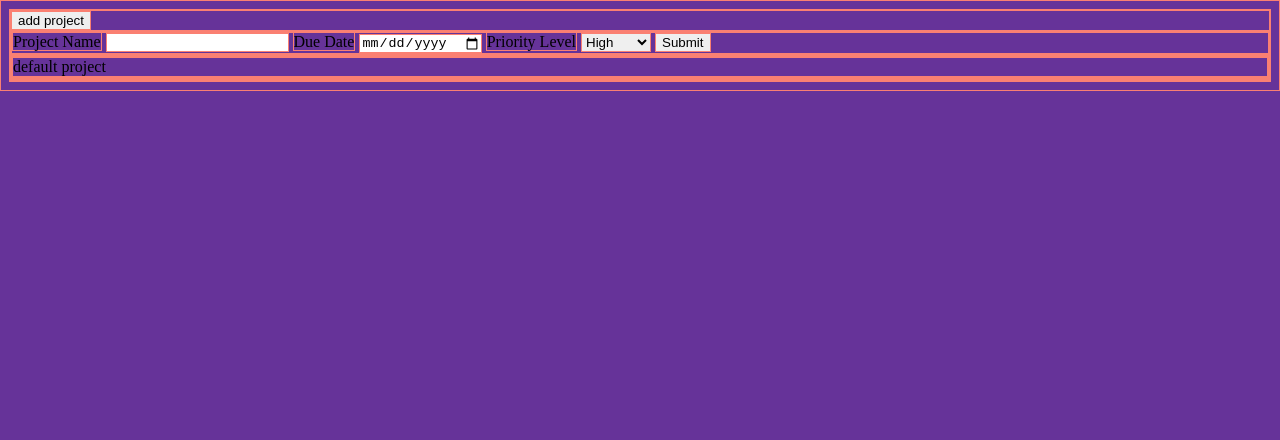
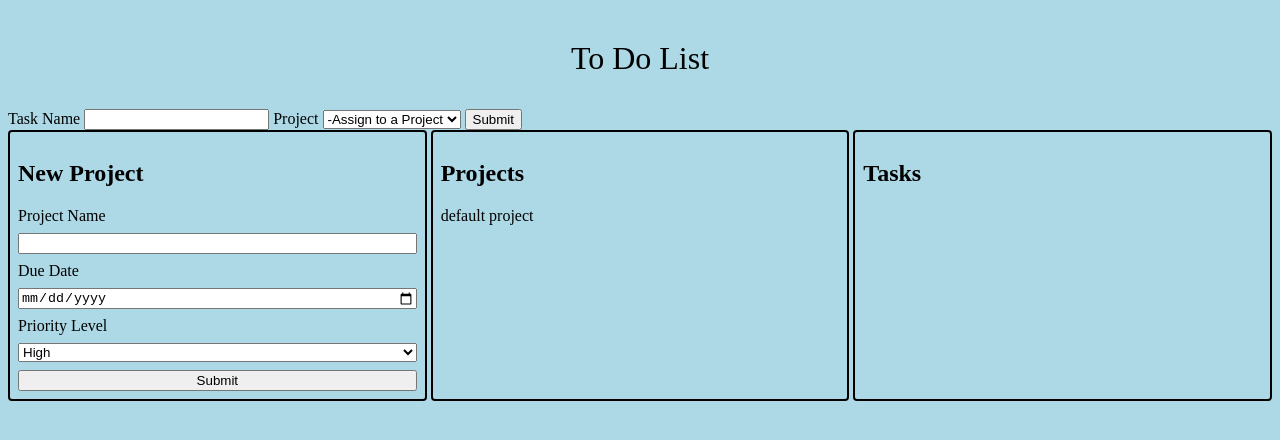
Before and after one commit to CoffeeAndMeeples/to-do-list, a website built with webpack: page src/template.html in a window 1280 px wide. Built offline with nearby package versions, Linux system fonts and the light colour scheme.

Commit message:
Projects and Tasks display, add task form exists

```diff
--- a/src/index.js
+++ b/src/index.js
@@ -4,16 +4,13 @@ class Project {
     constructor(name) {
         this.name = name;
         this.tasks = [];
+        this.selected = "False";
     }
 }
 
 class Task {
-    constructor(name, priority, dueDate, description, notes) {
+    constructor(name) {
         this.name = name;
-        this.priority = priority;
-        this.dueDate = dueDate;
-        this.description = description;
-        this.notes = notes;
         this.complete = "False";
     }
 }
@@ -22,6 +19,7 @@ const userProjects = [];
 const defaultProject = new Project("default project");
 userProjects.push(defaultProject);
 displayProjects(userProjects);
+updateTaskForm(defaultProject);
 
 const myForm = document.querySelector("#new-project");
 myForm.addEventListener("submit", (event) => {
@@ -31,8 +29,31 @@ myForm.addEventListener("submit", (event) => {
     userProjects.push(newProject);
 
     displayProjects(userProjects);
+    //update add task dropdown
+    updateTaskForm(newProject);
 })
 
+const taskForm = document.querySelector("#new-task");
+taskForm.addEventListener("submit", (event) => {
+    event.preventDefault();
+    const formData = new FormData(taskForm);
+    const newTask = new Task(formData.get("name"));
+    //loop through userProjects and find the project that matches
+    for (const item of userProjects) {
+        if (item.name === formData.get("project")) {
+            item.tasks.push(newTask);
+            console.log(item.tasks);
+            //check to see if selected project is active project
+            const currentProject = document.querySelector(".selected");
+
+            //if it is, update tasks with found node
+            if (currentProject !== null && currentProject.textContent === formData.get("project")) {
+                displayTasks(currentProject);
+            }
+        }
+    }
+
+})
 //display projects function
 function displayProjects(projectList) {
     //grap the projects div
@@ -52,8 +73,50 @@ function displayProjects(projectList) {
         if (!currentlyDisplayedProjects.includes(element.name)) {
             const newDiv = document.createElement("div");
             newDiv.textContent = element.name;
-
+            makeProjectClickable(newDiv);
             parentNode.appendChild(newDiv);
         }
     });
 }
+function makeProjectClickable(node) {
+    node.addEventListener("click", (event) => {
+        //grab the currently selected project
+        const currentlySelected = document.querySelector(".selected");
+        //remove selected class
+        if (currentlySelected !== null) {
+        currentlySelected.classList.remove('selected');
+        }
+
+        //add 'selected' to the clicked node
+        node.classList.add('selected');
+        displayTasks(node);
+    })
+}
+
+function updateTaskForm(project) {
+    const newProject = document.createElement("option");
+    newProject.value = project.name;
+    newProject.textContent = project.name;
+    const dropdown = document.querySelector("#project");
+    dropdown.appendChild(newProject);
+
+}
+// project node as the argument use the text to find the project from userProjects
+// and then create a task node for each task in selected project
+function displayTasks(node) {
+    const parentNode = document.querySelector(".tasks");
+    //clear existing children
+    while (parentNode.children.length > 1) {
+        parentNode.removeChild(parentNode.lastChild);
+    }
+
+    for (const project of userProjects) {
+        if (project.name === node.textContent) {
+            for (const task of project.tasks) {
+                const newNode = document.createElement("div");
+                newNode.textContent = task.name;
+                parentNode.appendChild(newNode);
+            }
+        }
+    }
+}
--- a/src/loader.js
+++ b/src/loader.js
@@ -21,6 +21,6 @@ function loadProjects(projects) {
 
 
 function addProjectListener() {
-    const btn =
+
 
 }
--- a/src/styles.css
+++ b/src/styles.css
@@ -1,6 +1,39 @@
 * {
-    border: 1px solid salmon;
+
 }
 body {
-    background-color: rebeccapurple;
+    background-color: lightblue;
+    display: flex;
+    flex-direction: column;
 }
+.header {
+    flex: 0;
+    height: 2fr;
+    justify-content: center;
+    align-items: center;
+}
+.header > p {
+    text-align: center;
+    font-size: xx-large;
+}
+.content-wrapper {
+    flex: 1;
+    display: flex;
+    gap: 4px;
+}
+.content-wrapper > * {
+    flex: 1;
+    border: 2px solid black;
+    border-radius: 4px;
+    padding: 8px;
+}
+
+#new-project {
+    display: flex;
+    flex-direction: column;
+    gap: 8px;
+}
+
+.selected {
+    background-color: lightgreen;
+}
--- a/src/template.html
+++ b/src/template.html
@@ -7,9 +7,22 @@
 </head>
 <body>
     <div class="header">
-       <button id="addProject">add project</button>
+       <p>To Do List</p>
     </div>
+    <div class="add-task">
+        <form action="new-task" id="new-task">
+            <label for="name">Task Name</label>
+            <input type="text" name="name" id="name">
+            <label for="project">Project</label>
+            <select name="project" id="project">
+                <option value="" disabled selected>-Assign to a Project</option>
+            </select>
+            <input type="submit" value="Submit">
+        </form>
+    </div>
+    <div class="content-wrapper">
     <div class="info">
+        <h2>New Project</h2>
         <form action="new-project" id="new-project">
             <label for="name">Project Name</label>
             <input type="text" name="name" id="name">
@@ -24,9 +37,13 @@
             <input type="submit" value="Submit">
         </form>
     </div>
-    <div class="content-wrapper">
-    <div class="projects"></div>
-    <div class="tasks"></div>
+
+    <div class="projects">
+        <h2>Projects</h2>
+    </div>
+    <div class="tasks">
+        <h2>Tasks</h2>
+    </div>
     </div>
 
 </body>
```
